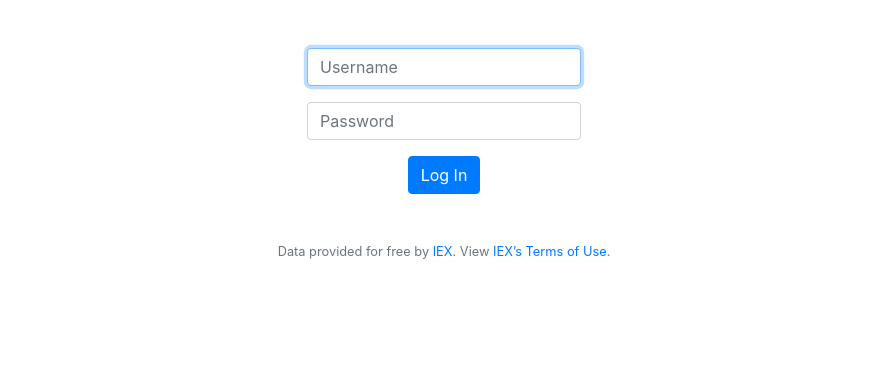
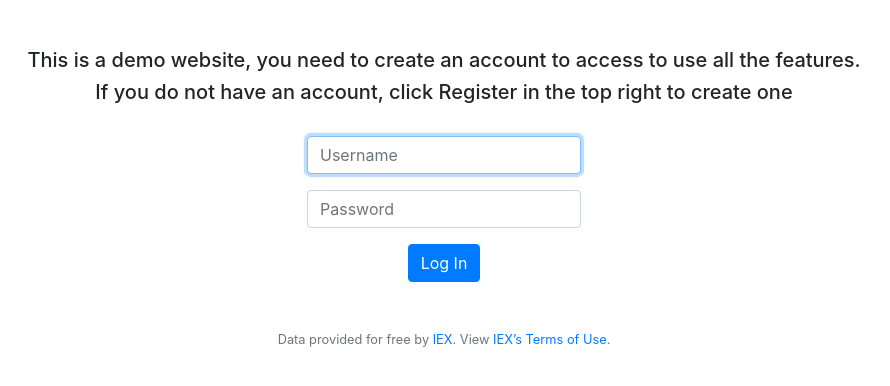
Before and after one commit to smillane/financeapp, a Flask app: page /login in a window 1280 px wide. Shown: the part 76-462 px from the top of the page, without its empty margins (196-1086 px from the left). Run offline with Flask 2, Linux system fonts and the light colour scheme; some libraries are stand-ins or nearby versions.

Commit message:
added sentence on register/login page to create an account

```diff
--- a/financeapp/app/templates/login.html
+++ b/financeapp/app/templates/login.html
@@ -5,6 +5,9 @@
 {% endblock %}
 
 {% block main %}
+    <h5>This is a demo website, you need to create an account to access to use all the features.</h5>
+    <h5>If you do not have an account, click Register in the top right to create one</h5>
+    <br>
     <form action="/login" method="post">
         <div class="form-group">
             <input autocomplete="off" autofocus class="form-control" name="username" placeholder="Username" type="text">
--- a/financeapp/app/templates/register.html
+++ b/financeapp/app/templates/register.html
@@ -5,6 +5,8 @@
 {% endblock %}
 
 {% block main %}
+    <h5>This is a demo website, you need to create an account to access to use all the features.</h5>
+    <br>
     <form action="/register" method="post">
         <div class="form-group">
             <input autocomplete="off" autofocus class="form-control" name="username" placeholder="Enter Username" type="text">
```
